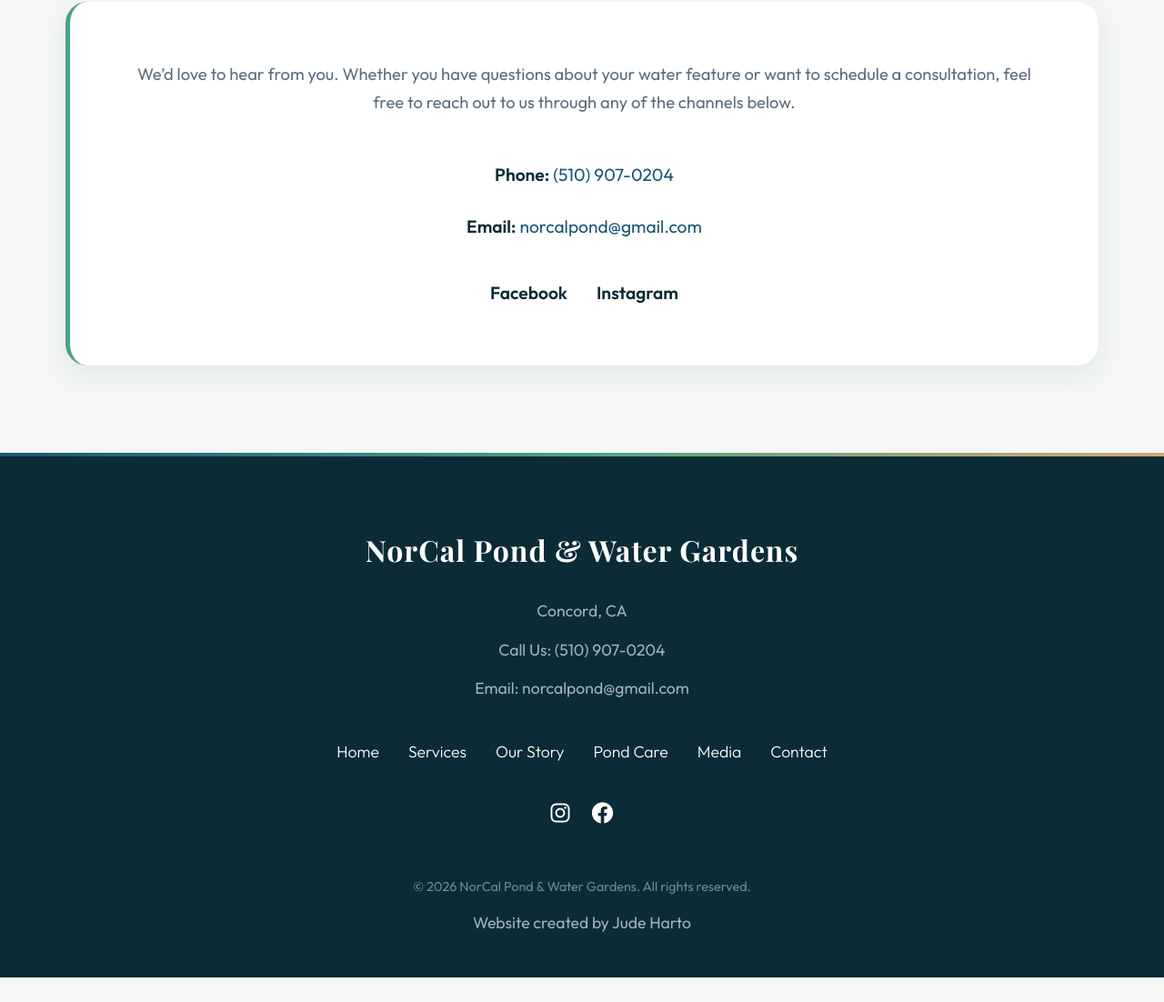
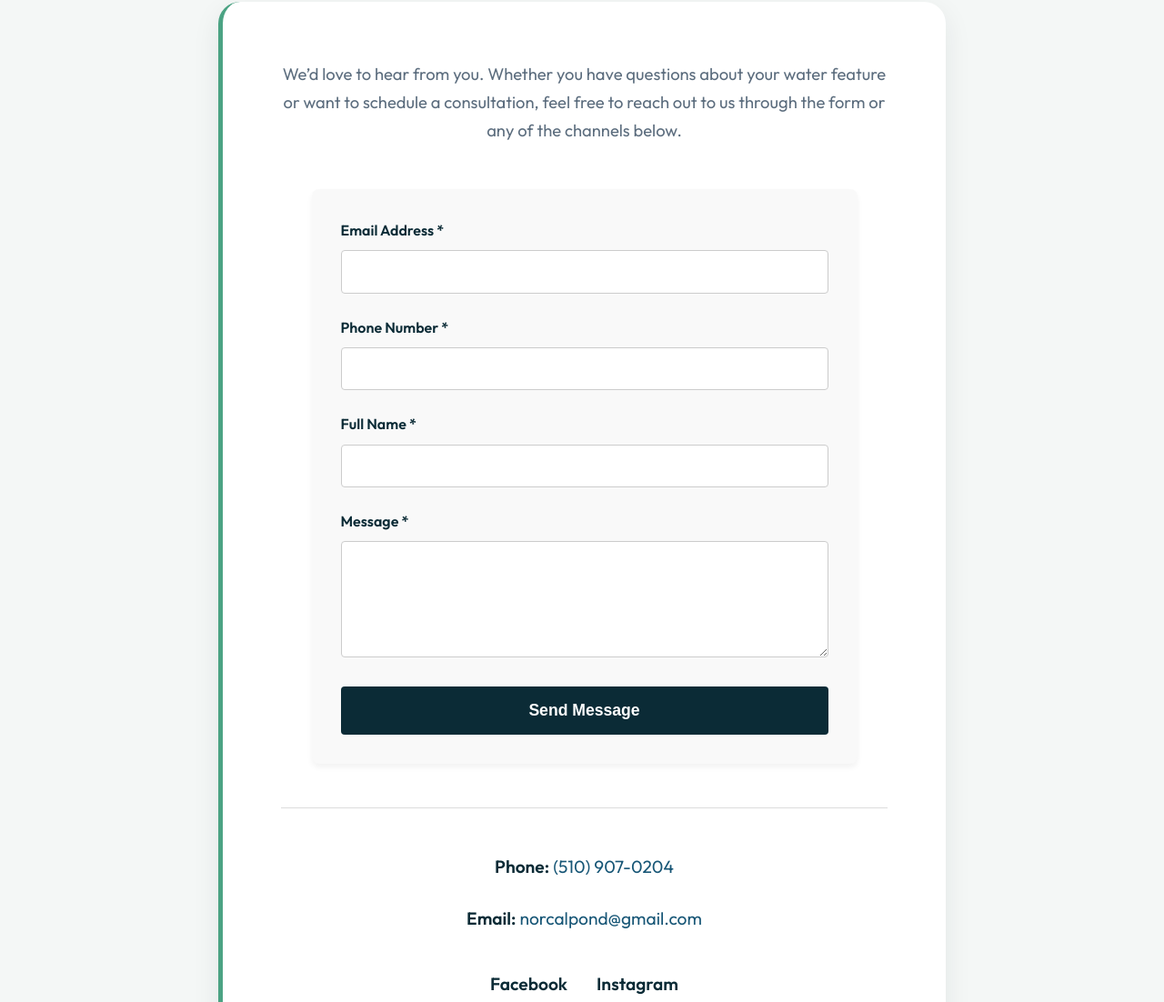
Before and after one commit to judeharto/norcalponds, a plain HTML site: page contact.html in a window 1280 px wide. Shown: the part 296-1398 px from the top of the page at 91% size. Before the commit the page ends 1371 px from the top, so only its background shows below. Drawn offline with nearby package versions, Linux system fonts and the light colour scheme; a web font is replaced by a local one.

Commit message:
Update contact.html

```diff
--- a/contact.html
+++ b/contact.html
@@ -35,12 +35,50 @@
     </header>
 
 <main class="container">
-    <h1 class="section-title">Contact</h1>
+    <h1 class="section-title" style="text-align: center;">Contact</h1>
 
-    <div class="content-block" style="text-align: center;">
-        <p>We’d love to hear from you. Whether you have questions about your water feature or want to schedule a consultation, feel free to reach out to us through any of the channels below.</p>
+    <div class="content-block" style="text-align: center; max-width: 800px; margin: 0 auto;">
+        <p>We’d love to hear from you. Whether you have questions about your water feature or want to schedule a consultation, feel free to reach out to us through the form or any of the channels below.</p>
 
-        <div style="margin-top: 3rem; display: flex; flex-direction: column; gap: 1.5rem; align-items: center;">
+        <!-- FormSubmit Contact Form -->
+        <form action="https://formsubmit.co/norcalpond@gmail.com" method="POST" style="max-width: 600px; margin: 3rem auto; display: flex; flex-direction: column; gap: 1.5rem; text-align: left; background: #f9f9f9; padding: 2rem; border-radius: 8px; box-shadow: 0 4px 6px rgba(0,0,0,0.05);">
+
+            <!-- Honeypot for spam protection -->
+            <input type="text" name="_honey" style="display:none">
+            <!-- Disables the FormSubmit Captcha page for a smoother user experience -->
+            <input type="hidden" name="_captcha" value="false">
+            <!-- Custom subject line for your inbox -->
+            <input type="hidden" name="_subject" value="New Website Inquiry for NorCal Pond">
+            <!-- Optional: Redirect back to contact page after sending -->
+            <input type="hidden" name="_next" value="https://norcalpond.com/contact.html">
+
+            <div style="display: flex; flex-direction: column; gap: 0.5rem;">
+                <label for="email" style="font-weight: 600; color: var(--clr-deep-water, #005f73);">Email Address *</label>
+                <input type="email" id="email" name="email" required style="padding: 0.8rem; border: 1px solid #ccc; border-radius: 4px; font-family: inherit; font-size: 1rem;">
+            </div>
+
+            <div style="display: flex; flex-direction: column; gap: 0.5rem;">
+                <label for="phone" style="font-weight: 600; color: var(--clr-deep-water, #005f73);">Phone Number *</label>
+                <input type="tel" id="phone" name="phone" required style="padding: 0.8rem; border: 1px solid #ccc; border-radius: 4px; font-family: inherit; font-size: 1rem;">
+            </div>
+
+            <div style="display: flex; flex-direction: column; gap: 0.5rem;">
+                <label for="name" style="font-weight: 600; color: var(--clr-deep-water, #005f73);">Full Name *</label>
+                <input type="text" id="name" name="name" required style="padding: 0.8rem; border: 1px solid #ccc; border-radius: 4px; font-family: inherit; font-size: 1rem;">
+            </div>
+
+            <div style="display: flex; flex-direction: column; gap: 0.5rem;">
+                <label for="message" style="font-weight: 600; color: var(--clr-deep-water, #005f73);">Message *</label>
+                <textarea id="message" name="message" rows="5" required style="padding: 0.8rem; border: 1px solid #ccc; border-radius: 4px; font-family: inherit; font-size: 1rem; resize: vertical;"></textarea>
+            </div>
+
+            <button type="submit" style="margin-top: 0.5rem; padding: 1rem; background-color: var(--clr-deep-water, #005f73); color: white; border: none; border-radius: 4px; font-size: 1.1rem; font-weight: 600; cursor: pointer; transition: opacity 0.2s;">Send Message</button>
+        </form>
+
+        <hr style="border: 0; height: 1px; background: #ddd; margin: 3rem 0;">
+
+        <!-- Direct Contact Info -->
+        <div style="display: flex; flex-direction: column; gap: 1.5rem; align-items: center;">
             <div style="font-size: 1.2rem;">
                 <strong>Phone:</strong> <a href="tel:5109070204" style="color: var(--clr-primary); text-decoration: none;">(510) 907-0204</a>
             </div>
@@ -50,8 +88,8 @@
             </div>
 
             <div style="margin-top: 1rem; display: flex; gap: 2rem; font-size: 1.2rem;">
-                <a href="https://www.facebook.com/people/Norcal-Pond-and-Water-Gardens/61578142704819/" style="color: var(--clr-deep-water); font-weight: 600; text-decoration: none;">Facebook</a>
-                <a href="https://www.instagram.com/norcal_pond/" style="color: var(--clr-deep-water); font-weight: 600; text-decoration: none;">Instagram</a>
+                <a href="https://www.facebook.com/people/Norcal-Pond-and-Water-Gardens/61578142704819/" style="color: var(--clr-deep-water, #005f73); font-weight: 600; text-decoration: none;">Facebook</a>
+                <a href="https://www.instagram.com/norcal_pond/" style="color: var(--clr-deep-water, #005f73); font-weight: 600; text-decoration: none;">Instagram</a>
             </div>
         </div>
     </div>
@@ -86,10 +124,9 @@
     </div>
 
     <p class="credits">Website created by Jude Harto</p>
-
 </footer>
 
 <script src="assets/mobile.js"></script>
 
 </body>
-</main>
+</html>
```
